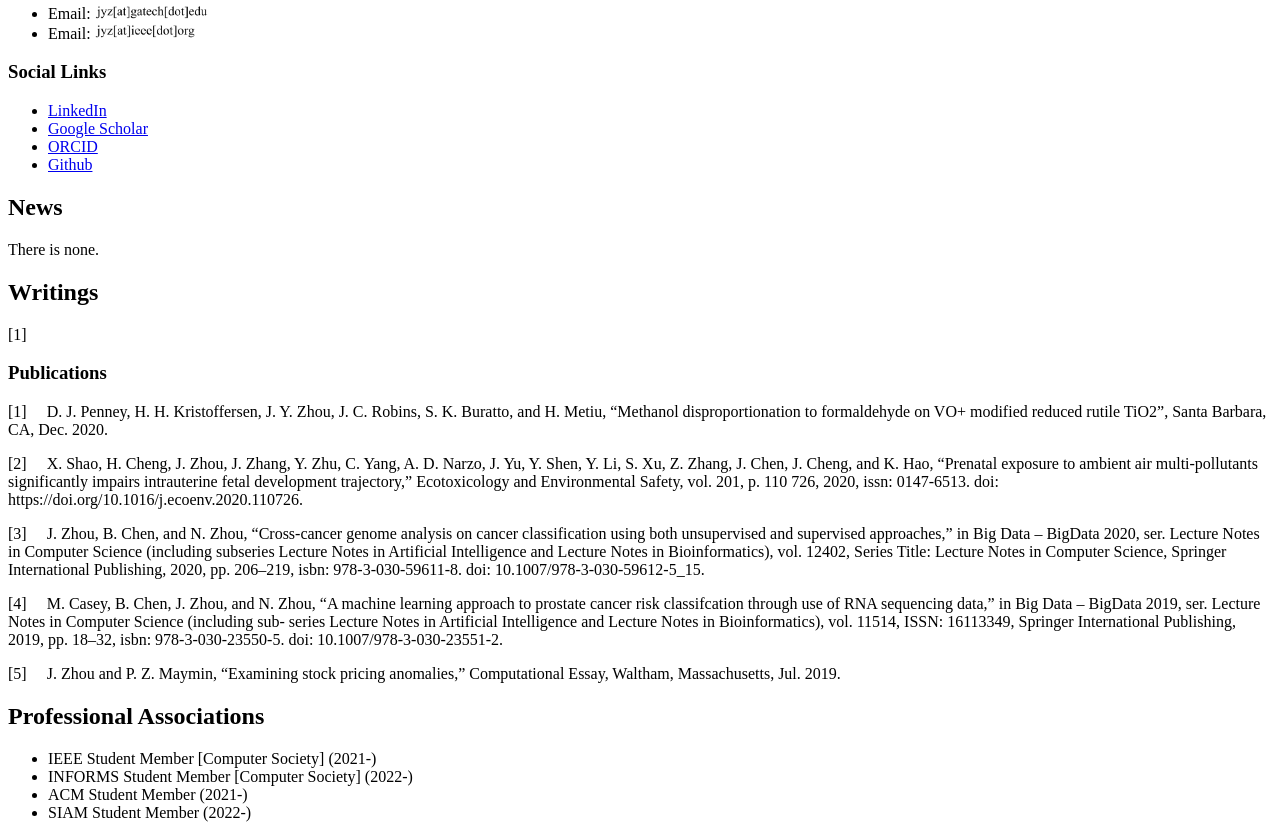
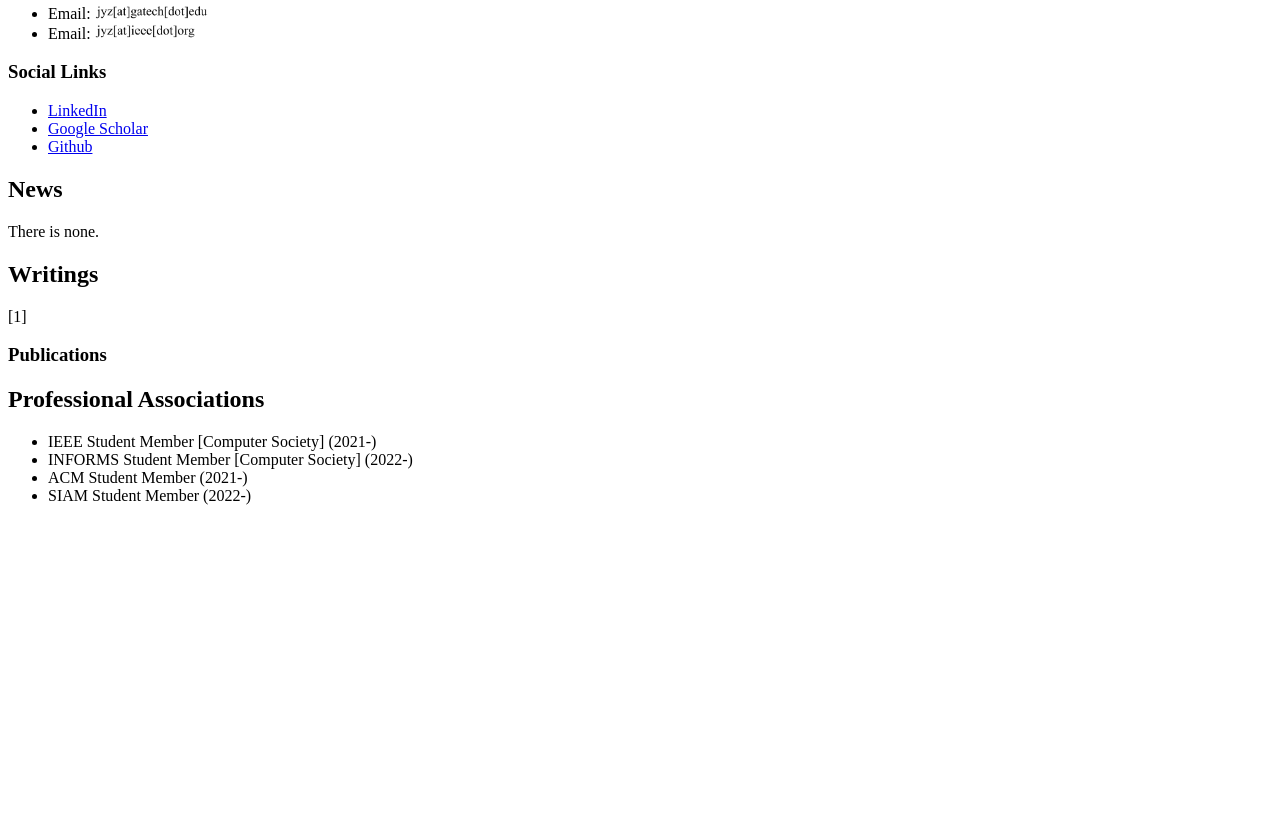
Before and after one commit to Jonathan-Z/jonathan-z.github.io, a plain HTML site: page index.html in a window 1280 px wide. Shown: the part 946-1784 px from the top of the page. After the commit the page ends 1467 px from the top, so only its background shows below. Drawn offline with Linux system fonts and the light colour scheme.

Commit message:
Update index.html

```diff
--- a/index.html
+++ b/index.html
@@ -99,8 +99,6 @@ Throughout my research work, I have developed and applied tools from kernel lear
 
 			<li><a href="https://scholar.google.com/citations?user=ft8bF9AAAAAJ">Google Scholar</a>
 
-			<li><a href="https://www.orcid.org/0000-0003-4886-4097">ORCID</a>
-
 			<li><a href="https://www.github.com/Jonathan-Z">Github</a>
 		</ul>
 
@@ -110,38 +108,6 @@ Throughout my research work, I have developed and applied tools from kernel lear
 	<h2>Writings</h2>
 		<p>[1]&nbsp;&nbsp;&nbsp;&nbsp; </p>
 	<h3>Publications</h3>
-		<p>[1]&nbsp;&nbsp;&nbsp;&nbsp;
-		D. J. Penney, H. H. Kristoffersen, J. Y. Zhou, J. C. Robins, S. K. Buratto, and
-		H. Metiu, “Methanol disproportionation to formaldehyde on VO+ modified reduced rutile TiO2”, Santa
-		Barbara, CA, Dec. 2020.</p>
-
-		<p>[2]&nbsp;&nbsp;&nbsp;&nbsp;
-		X. Shao, H. Cheng, J. Zhou, J. Zhang, Y. Zhu, C. Yang, A. D. Narzo, J. Yu, Y.
-		Shen, Y. Li, S. Xu, Z. Zhang, J. Chen, J. Cheng, and K. Hao, “Prenatal exposure to
-		ambient air multi-pollutants significantly impairs intrauterine fetal development
-		trajectory,” Ecotoxicology and Environmental Safety, vol. 201, p. 110 726, 2020,
-		issn: 0147-6513. doi: https://doi.org/10.1016/j.ecoenv.2020.110726.</p>
-
-		<p>[3]&nbsp;&nbsp;&nbsp;&nbsp;
-		J. Zhou, B. Chen, and N. Zhou, “Cross-cancer genome analysis on cancer classification
-		using both unsupervised and supervised approaches,” in Big Data – BigData
-		2020, ser. Lecture Notes in Computer Science (including subseries Lecture Notes
-		in Artificial Intelligence and Lecture Notes in Bioinformatics), vol. 12402, Series
-		Title: Lecture Notes in Computer Science, Springer International Publishing, 2020,
-		pp. 206–219, isbn: 978-3-030-59611-8. doi: 10.1007/978-3-030-59612-5_15.</p>
-
-		<p>[4]&nbsp;&nbsp;&nbsp;&nbsp;
-		M. Casey, B. Chen, J. Zhou, and N. Zhou, “A machine learning approach to
-		prostate cancer risk classifcation through use of RNA sequencing data,” in Big
-		Data – BigData 2019, ser. Lecture Notes in Computer Science (including sub-
-		series Lecture Notes in Artificial Intelligence and Lecture Notes in Bioinformatics),
-		vol. 11514, ISSN: 16113349, Springer International Publishing, 2019, pp. 18–32,
-		isbn: 978-3-030-23550-5. doi: 10.1007/978-3-030-23551-2.</p>
-
-		<p>[5]&nbsp;&nbsp;&nbsp;&nbsp;
-		J. Zhou and P. Z. Maymin, “Examining stock pricing anomalies,” Computational
-		Essay, Waltham, Massachusetts, Jul. 2019.</p>
-
 	<h2>Professional Associations</h2>
 	<ul>
 	<li>IEEE Student Member [Computer Society] (2021-)</li>
```
